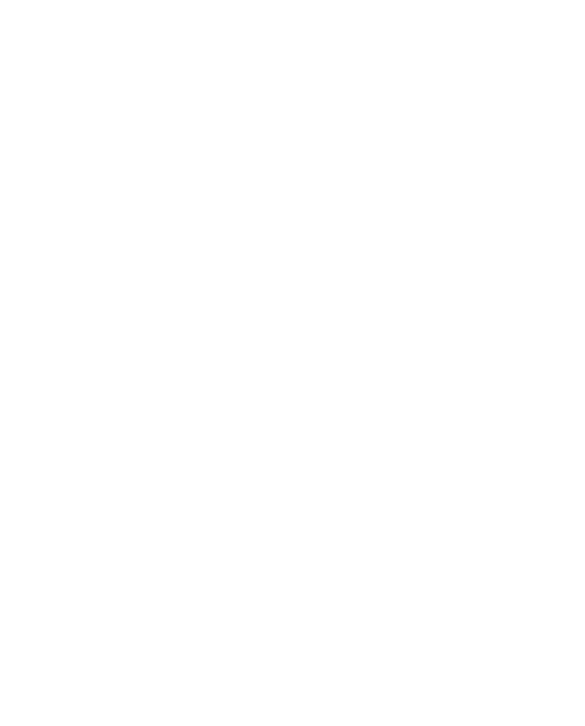
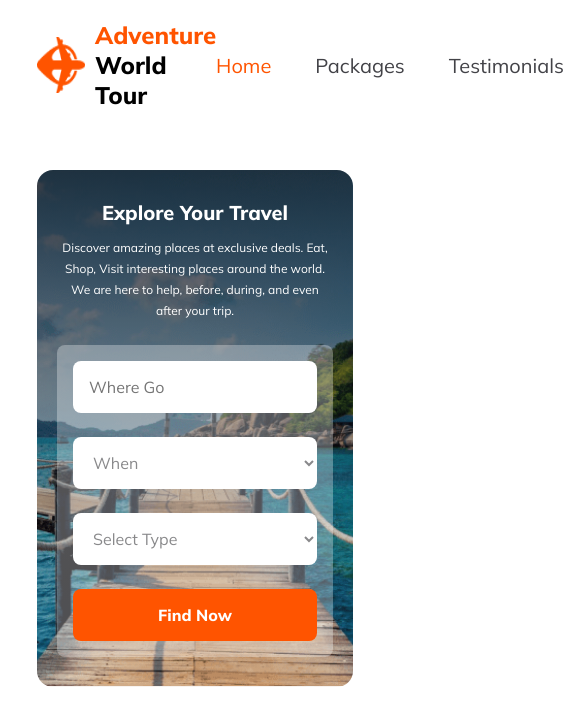
Before and after one commit to leon-dream1/Adventure-Tour, a plain HTML site: page index.html in a window 390 px wide. Shown: the top 726 px of the page, 585 px wide, since content can reach past the window. Drawn offline with Linux system fonts and the light colour scheme.

Commit message:
Banner layout  design and responsive design done

```diff
--- a/index.html
+++ b/index.html
@@ -1,5 +1,6 @@
 <!DOCTYPE html>
 <html lang="en">
+
 <head>
     <meta charset="UTF-8">
     <meta name="viewport" content="width=device-width, initial-scale=1.0">
@@ -7,9 +8,61 @@
     <link rel="shortcut icon" href="./images/Group 40071 (2).png" type="image/x-icon">
 
     <link rel="stylesheet" href="styles/style.css">
+    <link rel="stylesheet" href="styles/responsive.css">
 
 </head>
+
 <body>
 
+    <header>
+        <div class="container">
+            <nav>
+                <div class="nav-logo">
+                    <img src="./images/Group 40071 (2).png" alt="">
+                    <h1>
+                        <span class="logo">Adventure</span> World Tour
+                    </h1>
+                </div>
+                <ul>
+                    <li><a class="active-color" href="">Home</a></li>
+                    <li><a href="">Packages</a></li>
+                    <li><a href="">Testimonials</a></li>
+                    <li><a href="">Blog</a></li>
+                    <li><a href="">Contact</a></li>
+                </ul>
+            </nav>
+
+            <div class="banner">
+                <div class="banner-content">
+                    <h1>Explore Your Travel</h1>
+                    <p>Discover amazing places at exclusive deals.
+                        Eat, Shop, Visit interesting places around the world. We are here to help, before, during, and
+                        even after your trip. </p>
+                </div>
+                <div class="travel-info-container">
+                    <div class="travel-info">
+                        <input class="field" type="text" placeholder="Where Go">
+                        <select class="field" name="" id="">
+                            <option value="When">When</option>
+                        </select>
+                        <select class="field" name="" id="">
+                            <option value="Select Type">Select Type</option>
+                        </select>
+                        <button class="btn-primary">Find Now</button>
+                    </div>
+                </div>
+            </div>
+        </div>
+    </header>
+
+    <main>
+
+    </main>
+
+    <footer>
+
+    </footer>
+
 </body>
+
 </html>
--- /dev/null
+++ b/styles/responsive.css
@@ -0,0 +1,111 @@
+@media screen and (max-width: 575px) {
+    .banner {
+        padding: 30px 20px;
+    }
+
+    .banner-content {
+        width: 100%;
+        text-align: center;
+    }
+
+    .banner-content h1 {
+        font-size: 1.25rem;
+        font-weight: 800;
+        margin-bottom: 12px;
+    }
+
+    .banner-content p {
+        font-size: 0.75rem;
+        font-style: normal;
+        font-weight: 400;
+        line-height: 21px;
+        margin-bottom: 24px;
+    }
+
+    .travel-info-container {
+        width: 100%;
+    }
+
+    .travel-info {
+        flex-direction: column;
+    }
+
+    .field,
+    .btn-primary
+    {
+        width: 100%;
+    }
+
+}
+
+@media screen and (min-width: 575px) and (max-width: 767px) {
+    .banner {
+        padding: 30px 20px;
+    }
+
+    .banner-content {
+        width: 100%;
+        text-align: center;
+    }
+
+    .banner-content h1 {
+        font-size: 1.5rem;
+        font-weight: 800;
+        margin-bottom: 12px;
+    }
+
+    .banner-content p {
+        font-size: 0.75rem;
+        font-style: normal;
+        font-weight: 400;
+        line-height: 21px;
+        margin-bottom: 24px;
+    }
+
+    .travel-info-container {
+        width: 100%;
+    }
+
+    .travel-info {
+        flex-direction: column;
+    }
+
+    .field,
+    .btn-primary
+    {
+        width: 100%;
+    }
+}
+
+@media screen and (min-width: 992px) and (max-width: 1199px) {
+    .banner {
+        padding: 80px;
+    }
+    .banner-content,
+    .travel-info-container
+     {
+        width: 100%;
+    }
+}
+
+@media screen and (min-width: 1200px) and (max-width: 1399px) {
+    .banner {
+        padding: 80px;
+    }
+    .banner-content,
+    .travel-info-container
+     {
+        width: 100%;
+    }
+}
+
+/* @media screen and (min-width: 1400px) {
+    .banner {
+        padding: 80px;
+    }
+    .banner-content,
+    .travel-info-container
+     {
+        width: 100%;
+    }
+} */
--- a/styles/style.css
+++ b/styles/style.css
@@ -0,0 +1,145 @@
+@import url('https://fonts.googleapis.com/css2?family=Inter:wght@300&family=Mulish:wght@400;800&display=swap');
+
+* {
+    margin: 0;
+    padding: 0;
+    box-sizing: border-box;
+    /* font-family: 'Inter', sans-serif; */
+    font-family: 'Mulish', sans-serif;
+}
+
+/* Common css */
+ul>li {
+    list-style: none;
+}
+
+a {
+    color: #000;
+    text-decoration: none;
+}
+
+img {
+    width: 100%;
+    vertical-align: middle;
+}
+
+.container {
+    width: 81%;
+    margin: 0 auto;
+}
+
+:root {
+    --primary-color: #FF5400;
+    --secondary-color: #131318;
+}
+
+/* Header css Start */
+.nav-logo {
+    display: flex;
+    align-items: center;
+    justify-content: space-between;
+    gap: 10px;
+}
+
+.nav-logo img {
+    width: 48px;
+    height: 56px;
+}
+
+.logo {
+    color: var(--primary-color);
+}
+
+nav {
+    display: flex;
+    justify-content: space-between;
+    align-items: center;
+    padding-top: 20px;
+}
+
+nav>ul {
+    display: flex;
+    gap: 44px;
+}
+
+nav ul li a {
+    font-size: 1.25rem;
+    color: #424247;
+    font-weight: 400;
+}
+
+.active-color {
+    color: var(--primary-color);
+}
+
+.banner {
+    margin-top: 60px;
+    background: linear-gradient(180deg, rgba(19, 19, 24, 0.80) 0%, rgba(19, 19, 24, 0.00) 100%), url("../images/Group\ 13\ \(1\)\ \(1\).png");
+    background-repeat: no-repeat;
+    background-size: cover;
+    background-position: center;
+    border-radius: 16px;
+    padding: 138px 0px;
+}
+
+.banner-content {
+    text-align: center;
+    width: 50%;
+    margin: 0 auto;
+}
+
+.banner-content h1 {
+    color: #FFF;
+    font-size: 4rem;
+    font-weight: 800;
+    margin-bottom: 24px;
+}
+
+.banner-content p {
+    color: #FFF;
+    font-size: 1rem;
+    font-weight: 400;
+    line-height: 26px;
+    margin-bottom: 48px;
+}
+
+.travel-info-container {
+    width: 60%;
+    margin: 0 auto;
+    border-radius: 8px;
+    background: rgba(255, 255, 255, 0.30);
+}
+
+.travel-info {
+    display: flex;
+    justify-content: space-evenly;
+    gap: 24px;
+    padding: 16px;
+}
+
+.field {
+    width: 174px;
+    height: 52px;
+    border-radius: 8px;
+    background: #FFF;
+    padding: 16px;
+    color: rgba(19, 19, 24, 0.50);
+    font-size: 1rem;
+    font-weight: 400;
+    border: none;
+}
+
+.field:focus {
+    outline: 0;
+}
+
+.btn-primary {
+    border-radius: 8px;
+    background: #FF5400;
+    width: 174px;
+    height: 52px;
+    color: #fff;
+    border: none;
+    font-size: 1rem;
+    font-weight: 700;
+}
```
